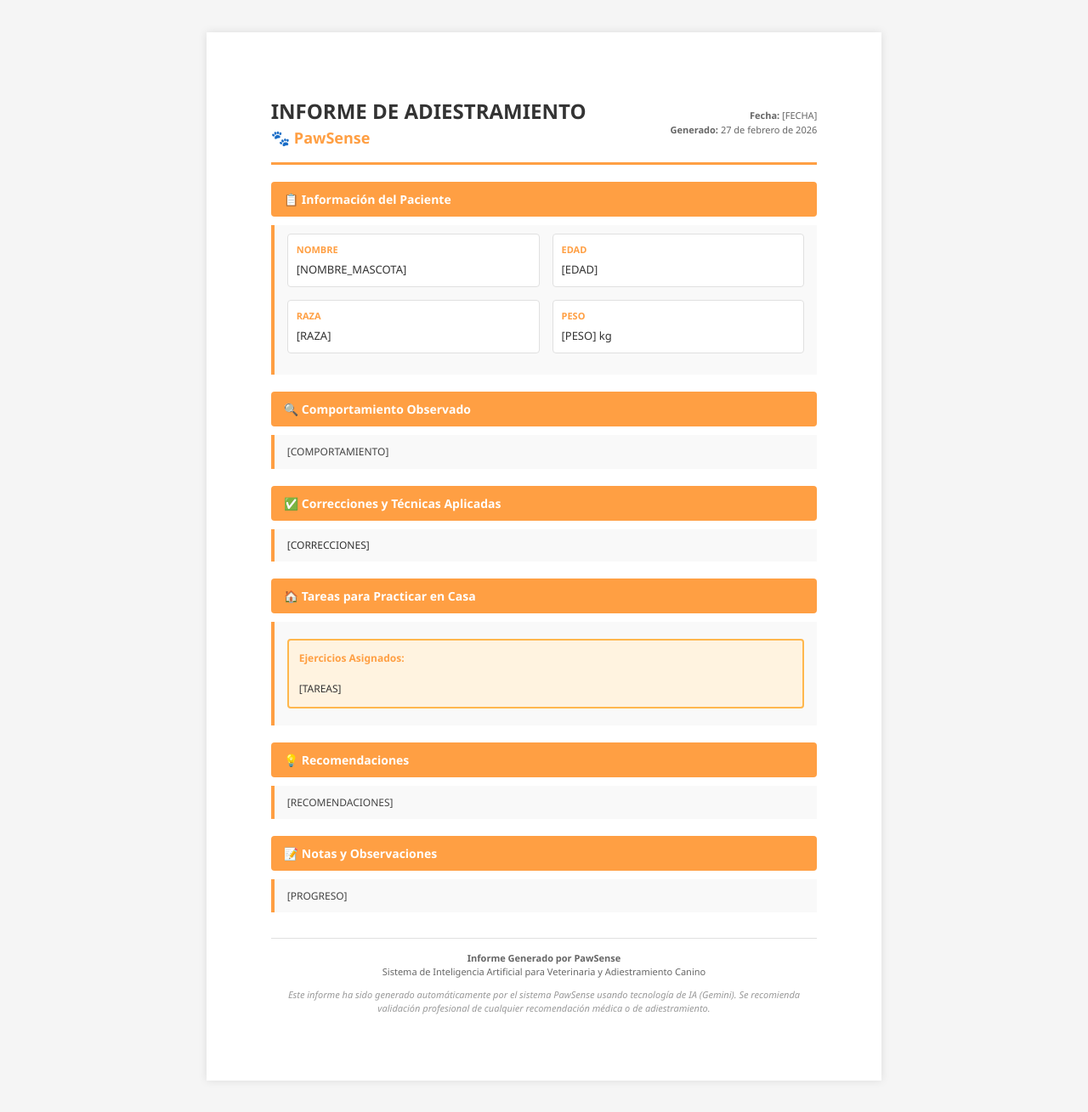
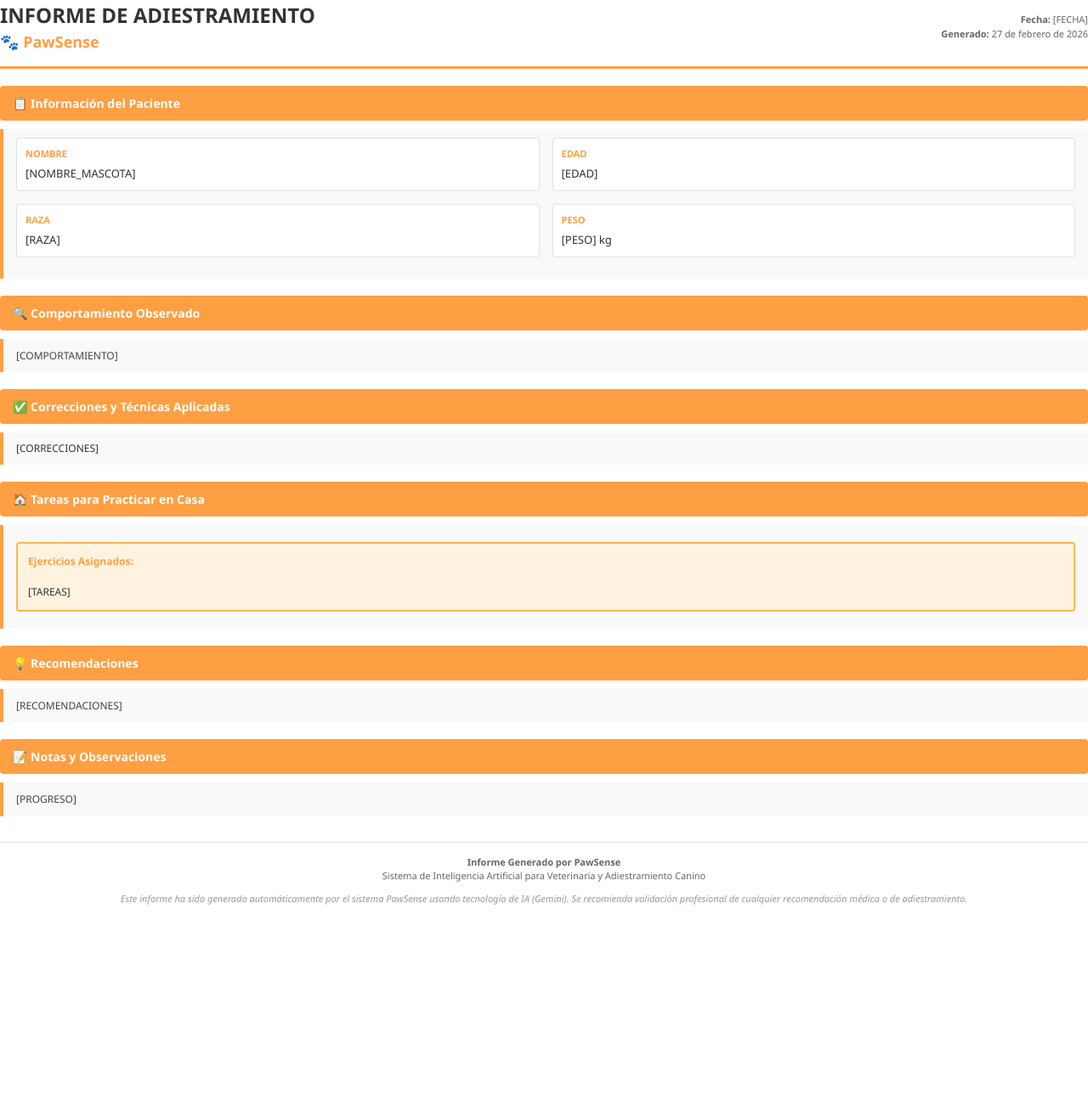
Before and after one commit to denibel04/PawSense, a Python web app: template backend/app/templates/adiestramiento.html in a window 1280 px wide. Shown: the whole page at 85% size. After the commit the page ends 1065 px from the top, so only its background shows below. Run offline with Jinja, Linux system fonts and the light colour scheme; the template is opened without the code that fills it, so the values that code supplies are empty.

Commit message:
Actualizado aspecto visual de pdf descargado.

```diff
--- a/backend/app/templates/adiestramiento.html
+++ b/backend/app/templates/adiestramiento.html
@@ -5,26 +5,32 @@
     <meta name="viewport" content="width=device-width, initial-scale=1.0">
     <title>Informe de Adiestramiento - PawSense</title>
     <style>
+        /* ============================================================
+         * PDF-optimized styles for Playwright page.pdf()
+         * No screen styles needed — this template is rendered headless.
+         * ============================================================ */
         * {
             margin: 0;
             padding: 0;
             box-sizing: border-box;
         }
 
-        body {
+        html, body {
+            width: 100%;
             font-family: 'Segoe UI', Tahoma, Geneva, Verdana, sans-serif;
             font-size: 12px;
             color: #333;
             line-height: 1.5;
-            background-color: #f5f5f5;
+            background: white;
+            -webkit-print-color-adjust: exact;
+            print-color-adjust: exact;
         }
 
         .container {
             background: white;
-            max-width: 210mm;
-            margin: 10mm auto;
-            padding: 20mm;
-            box-shadow: 0 0 10px rgba(0,0,0,0.1);
+            width: 100%;
+            padding: 0;
+            margin: 0;
         }
 
         .header {
@@ -56,6 +62,7 @@
 
         .section {
             margin-bottom: 20px;
+            break-inside: avoid;
         }
 
         .section-title {
@@ -118,7 +125,7 @@
         }
 
         .list-item::before {
-            content: "▪ ";
+            content: "\25AA ";
             color: #FF9F43;
             font-weight: bold;
             margin-right: 10px;
@@ -150,17 +157,6 @@
             margin-top: 10px;
             font-style: italic;
             color: #999;
-        }
-
-        @media print {
-            body {
-                background: white;
-            }
-            .container {
-                box-shadow: none;
-                margin: 0;
-                padding: 20mm;
-            }
         }
 
         .progress-indicator {
```
Also changed, not shown: backend/app/services/report_service.py (+14 -4 lines), backend/app/templates/veterinario.html (+13 -17 lines).
